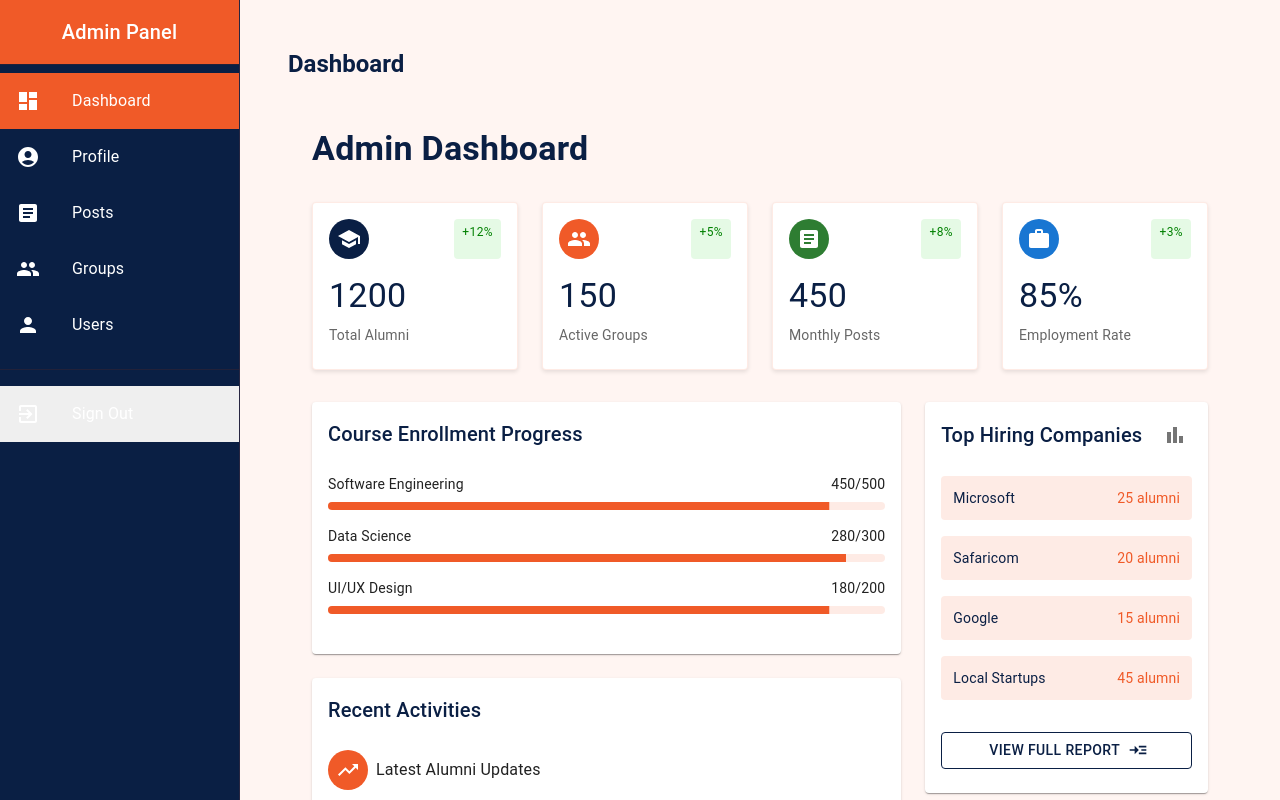
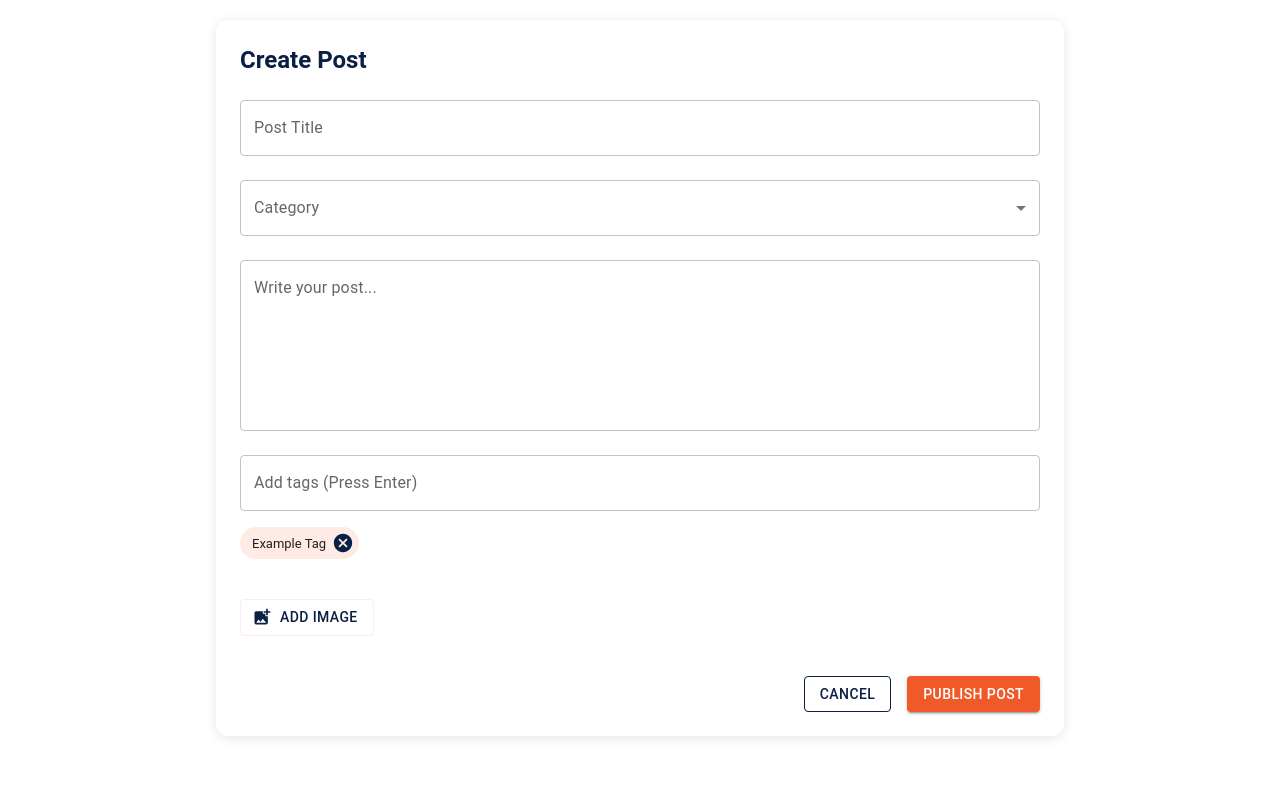
Before and after one commit to machoraatuti/Moringa-Connect, a React (Create React App) app: page / in a window 1280 px wide. Shown: the top 800 px of the page. Built offline with nearby package versions, Linux system fonts and the light colour scheme.

Commit message:
Import CreatePost to app.js

```diff
--- a/src/App.js
+++ b/src/App.js
@@ -1,9 +1,9 @@
-
+import CreatePost from './components/createPost.jsx';
 // App.js
 import AdminDashboard from './pages/Dashboard.jsx';  //
 
 function App() {
-  return <AdminDashboard />;
+  return <CreatePost />;
 }
 
 export default App;
```
